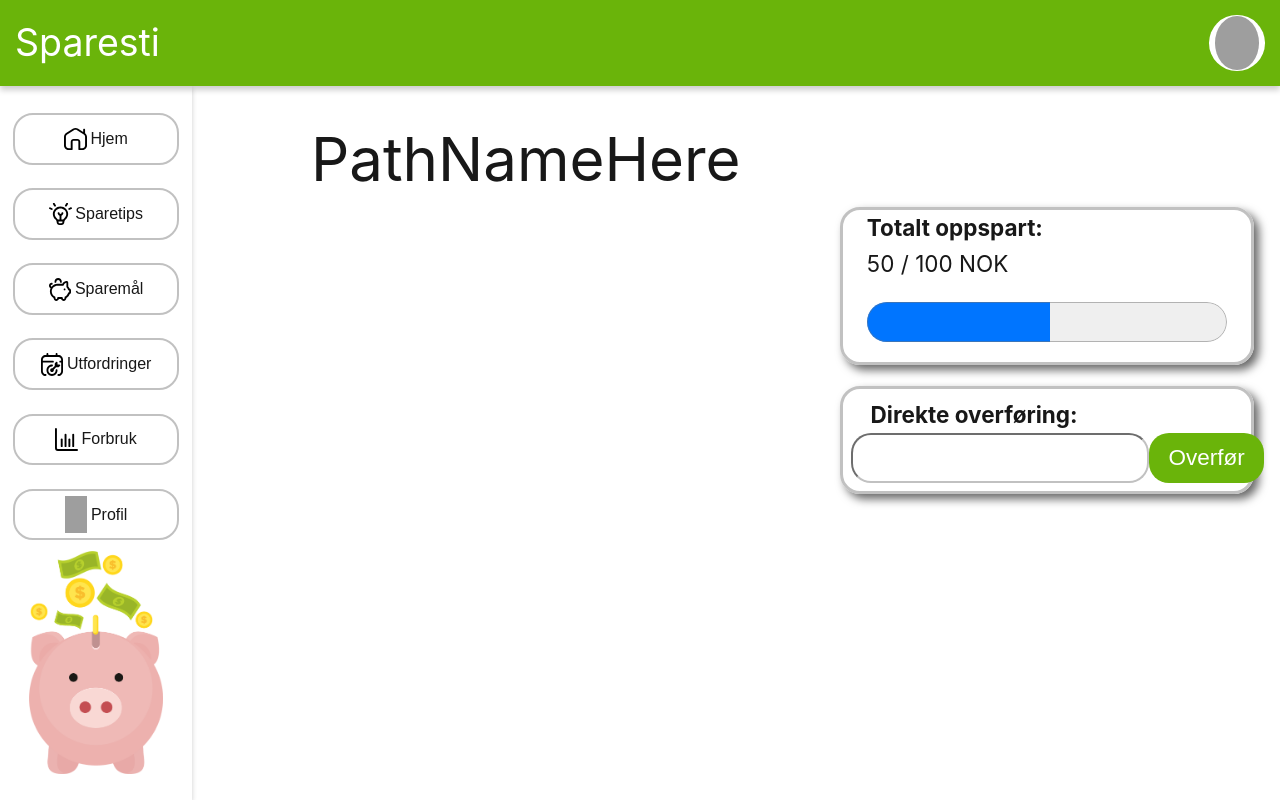
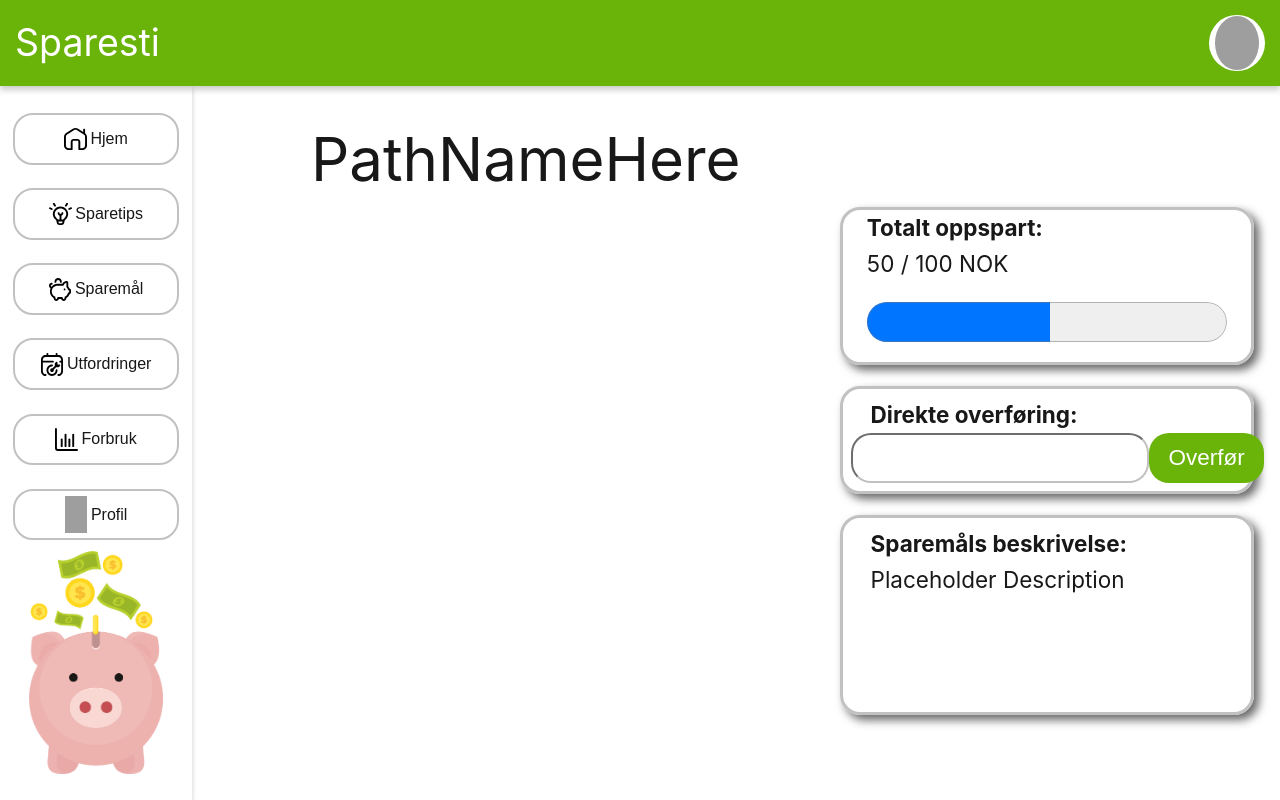
Before and after one commit to jensmjahle/Sparesti-frontend, a Vue app: page /homepage/path in a window 1280 px wide. Built offline with nearby package versions, Linux system fonts and the light colour scheme; grey boxes are pictures that could not be loaded.

Commit message:
Added Milestone Description component to the Milestone Path

```diff
--- a/src/components/DirectTransfer.vue
+++ b/src/components/DirectTransfer.vue
@@ -6,7 +6,7 @@
   <div id = DirectTransfer>
     <h2 id = Title>Direkte overføring:</h2>
     <div id = Transfer>
-      <input type="number" id = TransferInput />
+      <input type="number" min = "1" id = TransferInput />
       <button id = TransferButton>Overfør</button>
     </div>
   </div>
--- /dev/null
+++ b/src/components/MilestoneDescription.vue
@@ -0,0 +1,44 @@
+<script setup lang="ts">
+
+import { ref } from 'vue'
+
+const description = ref("Placeholder Description")
+
+</script>
+
+<template>
+  <div id = MilestoneDescription>
+    <h2 id = Title>Sparemåls beskrivelse:</h2>
+    <h3 id = Description>{{description}}</h3>
+  </div>
+</template>
+
+<style scoped>
+
+  #MilestoneDescription{
+    border: 3px solid var(--color-border);
+    border-radius: 20px;
+    width: 100%;
+    min-height: 25vh;
+    max-height: 25vh;
+    padding: 2%;
+    box-shadow: 5px 5px 10px rgba(0, 0, 0, 0.6);
+    overflow: auto;
+    scrollbar-width: none;
+    -ms-overflow-style: none;
+  }
+
+  #MilestoneDescription::-webkit-scrollbar {
+    display: none;
+  }
+
+  #Title, #Description{
+    font-size: 1.5em;
+    margin-left: 5%;
+  }
+
+  #Title{
+    font-weight: bold;
+  }
+
+</style>
--- a/src/views/HomePage/MilestonePathView.vue
+++ b/src/views/HomePage/MilestonePathView.vue
@@ -3,6 +3,7 @@
 import MilestoneProgress from '@/components/MilestoneProgress.vue'
 import { ref } from 'vue'
 import DirectTransfer from '@/components/DirectTransfer.vue'
+import MilestoneDescription from '@/components/MilestoneDescription.vue'
 
 const pathName = ref("PathNameHere")
 </script>
@@ -21,6 +22,7 @@ const pathName = ref("PathNameHere")
         <DirectTransfer/>
       </div>
       <div id = Description>
+        <MilestoneDescription/>
       </div>
     </div>
   </div>
```
